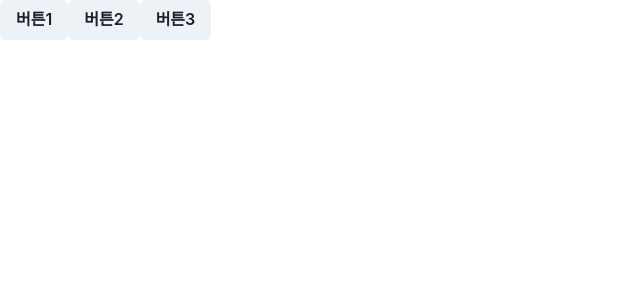
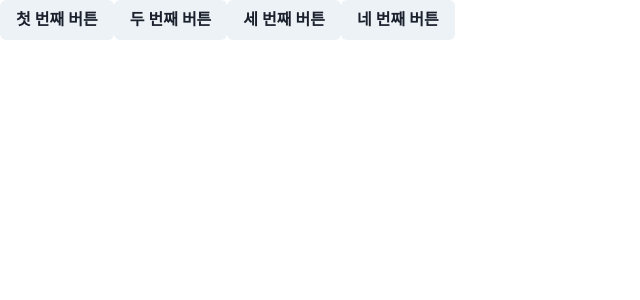
Before and after one commit to jeon602/React103123, a React (Create React App) app: page / in a window 1280 px wide. Shown: the top 300 px of the page, without its empty margins (0-640 px from the left). Built offline with nearby package versions, Linux system fonts and the light colour scheme.

Commit message:
props으로 함수 전달하는 방법 _ arrow function

```diff
--- a/src/App.js
+++ b/src/App.js
@@ -1,27 +1,24 @@
 import React from "react";
 import { Button } from "@chakra-ui/react";
 
-//리액트에는 함수 명 작성 관습이 존재하는데
-// handle이벤트명
-//이벤트 명 앞에 handle이라고 작성한다.
+function App(props) {
+  function handleClickButton1() {
+    console.log("1번 버튼 클릭됨");
+  }
+  function handleClickButton2() {
+    console.log("버튼 클릭됨");
+  }
 
-function App(props) {
-  function someFuctionName() {
-    console.log("Second");
+  function handleButtonClick(number) {
+    console.log(number + "번째 버튼 클릭 됨");
   }
-  function handleMouseEnter() {
-    console.log("third");
-  }
-  function handleMouseLeave() {
-    console.log("4th");
-  }
+
   return (
     <div>
-      <Button onClick={() => console.log("first")}>버튼1</Button>
-      <Button onClick={someFuctionName}>버튼2</Button>
-      <Button onMouseEnter={handleMouseEnter} onMouseLeave={handleMouseLeave}>
-        버튼3
-      </Button>
+      <Button onClick={handleClickButton1}>첫 번째 버튼</Button>
+      <Button onClick={handleClickButton2}>두 번째 버튼</Button>
+      <Button onClick={() => handleButtonClick(3)}>세 번째 버튼</Button>
+      <Button onClick={() => handleButtonClick(4)}>네 번째 버튼</Button>
     </div>
   );
 }
```
